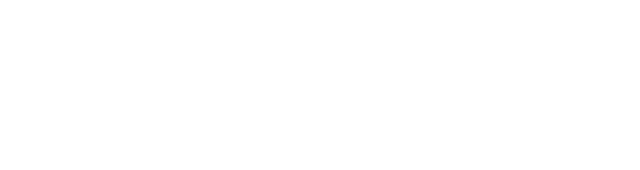
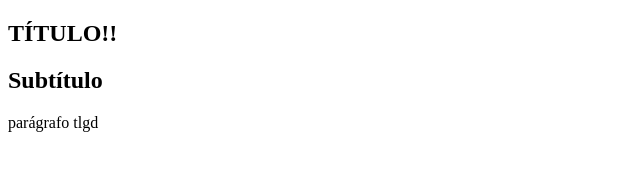
Before and after one commit to mathabes/html-1, a plain HTML site: page index.html in a window 1280 px wide. Shown: the whole page, without its empty margins (0-640 px from the left). Drawn offline with Linux system fonts and the light colour scheme.

Commit message:
segundo commit

```diff
--- a/index.html
+++ b/index.html
@@ -4,9 +4,13 @@
     <meta charset="UTF-8">
     <meta http-equiv="X-UA-Compatible" content="IE=edge">
     <meta name="viewport" content="width=device-width, initial-scale=1.0">
-    <title>Document</title>
+    <title>site1</title>
 </head>
 <body>
-
+    <article>
+        <h1>TÍTULO!!</h1>
+        <h2>Subtítulo</h2>
+        <p>parágrafo tlgd</p>
+    </article>
 </body>
 </html>
```
